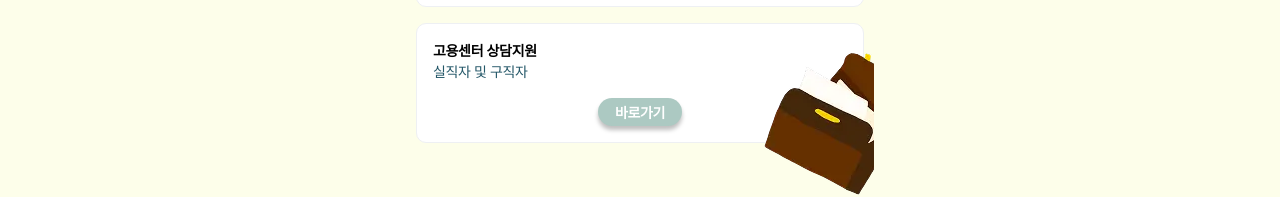
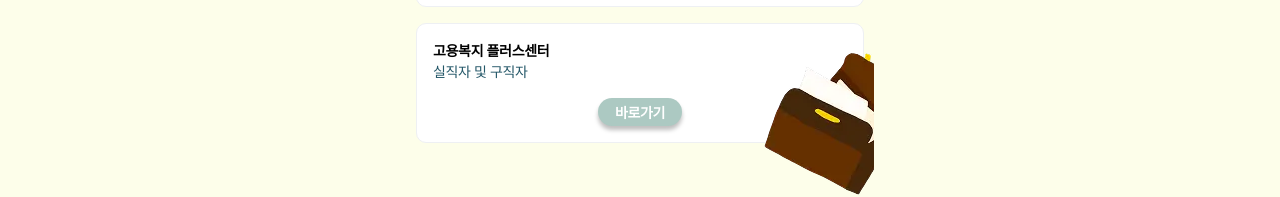
Before and after one commit to WorkersComma/workerscomma.github.io, a React (Vite) app: page /help in a window 1280 px wide. Shown: the part 392-589 px from the top of the page. Built offline with nearby package versions, Linux system fonts and the light colour scheme; a web font is replaced by a local one.

Commit message:
feat: 고용센터 상담지원 이름 및 링크 변경

```diff
--- a/src/features/help/HelpPage.tsx
+++ b/src/features/help/HelpPage.tsx
@@ -44,14 +44,14 @@ export const HelpPage: FC = () => {
 
           <li className="p-4 flex flex-col bg-white border border-[#EEF0F3] rounded-[10px]">
             <h2 className="font-semibold text-[0.875rem] text-black">
-              고용센터 상담지원
+              고용복지 플러스센터
             </h2>
             <p className="font-medium text-[0.875rem] text-[#245768]">
               실직자 및 구직자
             </p>
             <a
               className="mt-4 flex justify-center items-center self-center w-[84px] h-[28px] rounded-[40px] bg-[#ACC9C2] hover:bg-[#65A595] active:bg-[#65A595] text-white font-bold text-[0.875rem] shadow-[0px_4px_4px_rgb(0_0_0/0.25)]"
-              href="https://kosha.or.kr/healthcenter/index.do"
+              href="https://www.workplus.go.kr/index.do"
               target="_blank"
             >
               바로가기
```
